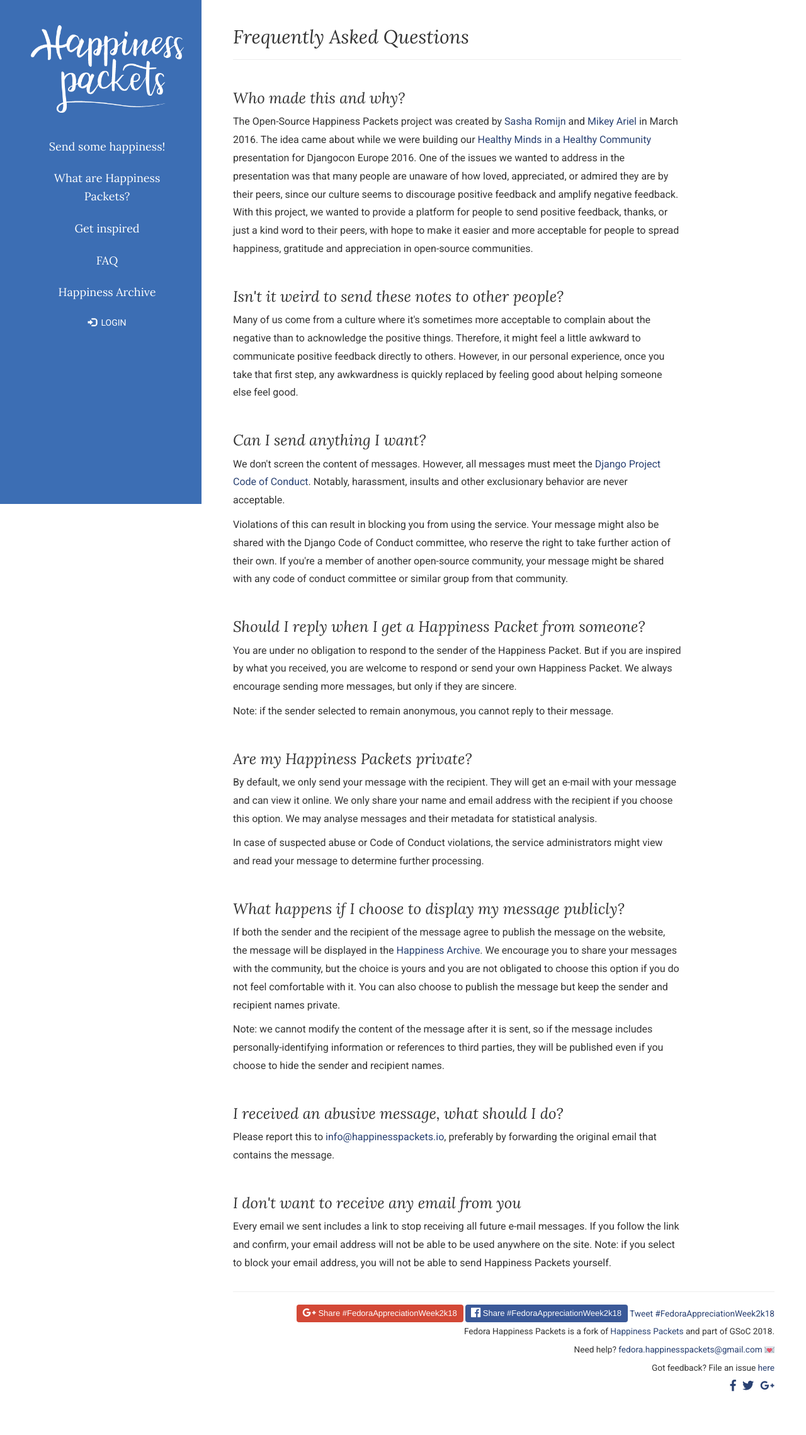
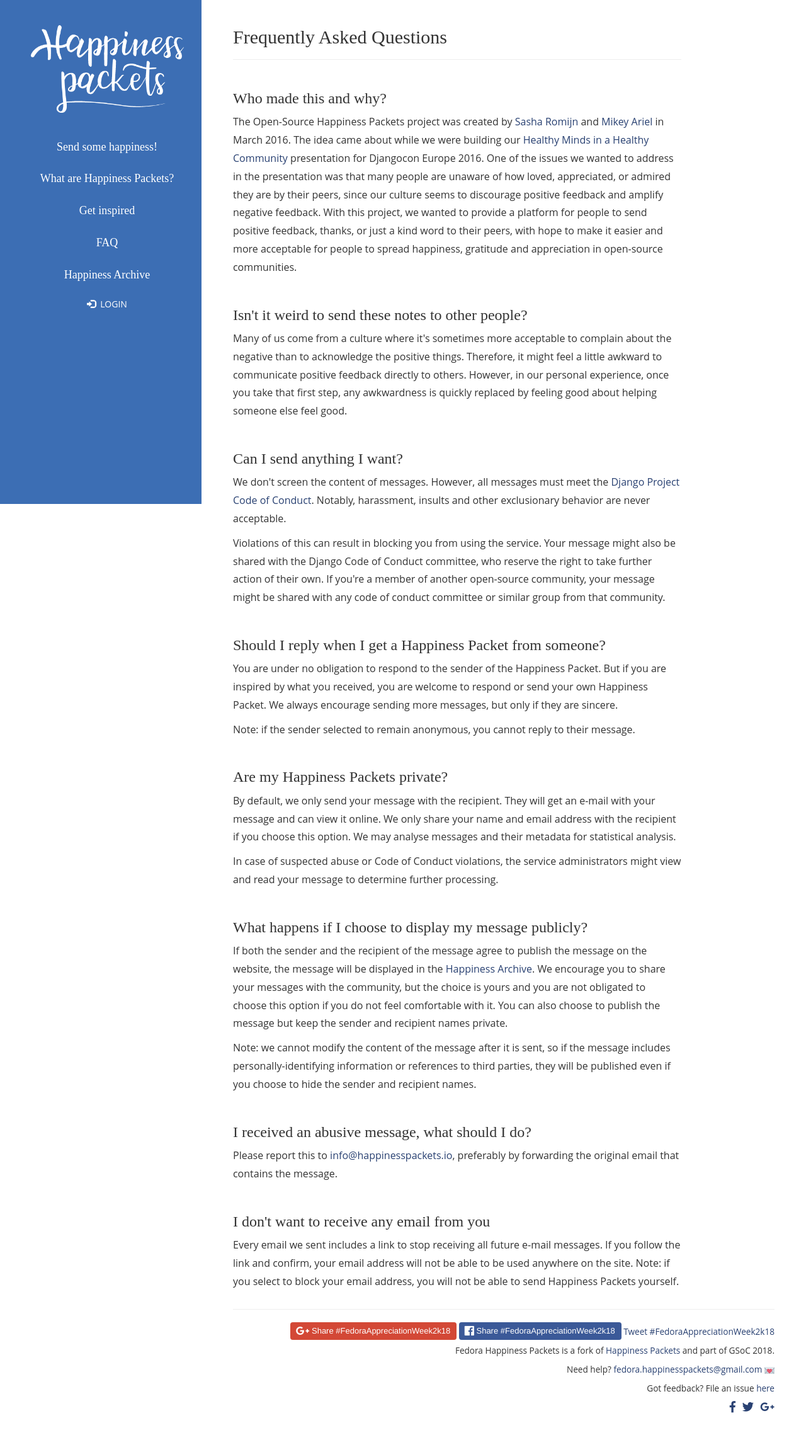
Before and after one commit to travisdev1/travis, a Django app: template templates/messaging/faq.html in a window 1280 px wide. Shown: the whole page at 63% size. Before the commit the page ends 2209 px from the top, so only its background shows below. Run offline with Django 3.2, Linux system fonts and the light colour scheme; the template is opened without the code that fills it, so the values that code supplies are empty; some libraries are stand-ins or nearby versions.

Commit message:
Update fonts

```diff
--- a/assets/css/custom.css
+++ b/assets/css/custom.css
@@ -1,12 +1,11 @@
 body {
-    font-family: 'Roboto', sans-serif;
+    font-family: 'Open Sans';
     line-height: 1.8em;
     font-size: 16px;
 }
 
 h1, h2, h3, h4, h5, h6 {
-    font-family: 'Lora', serif;
-    font-style: italic;
+    font-family: 'Montserrat';
     margin-top: 1.4em;
 }
 
@@ -27,7 +26,7 @@ aside .sidebar {
 
 aside .sidebar a {
     color: white;
-    font-family: Lora, sans-serif;
+    font-family: Montserrat;
     font-size: 18px;
 }
 
@@ -54,7 +53,7 @@ fieldset {
 }
 
 fieldset legend {
-    font-family: 'Lora', serif;
+    font-family: 'Montserrat';
     font-style: italic;
     border-bottom: 0px;
 }
--- a/templates/base.html
+++ b/templates/base.html
@@ -6,7 +6,6 @@
     <meta http-equiv="Content-Type" content="text/html; charset=utf-8">
 
     <meta name="viewport" content="width=device-width, initial-scale=1.0">
-    <link href="https://fonts.googleapis.com/css?family=Lora:400,400italic,700,700italic|Roboto:400,300,300italic,400italic,700,700italic&subset=latin,latin-ext" rel="stylesheet" type="text/css">
     <link href="{% static 'bootstrap/css/bootstrap.min.css' %}" rel="stylesheet">
     <link href="{% static 'css/all.css' %}" rel="stylesheet">
     <link href="{% static 'css/datepicker.css' %}" rel="stylesheet">
--- a/templates/base_email.html
+++ b/templates/base_email.html
@@ -5,10 +5,9 @@
     <meta http-equiv="Content-Type" content="text/html; charset=utf-8">
 
     <meta name="viewport" content="width=device-width, initial-scale=1.0">
-    <link href="https://fonts.googleapis.com/css?family=Lora:400,400italic,700,700italic|Roboto:400,300,300italic,400italic,700,700italic&subset=latin,latin-ext" rel="stylesheet" type="text/css">
 </head>
 
-<body style="background-color: #F23030;font-family: 'Roboto', sans-serif;font-size: 16px;line-height: 1.8em;">
+<body style="background-color: #F23030;font-family: 'Open Sans', sans-serif;font-size: 16px;line-height: 1.8em;">
     <div style="text-align: center;padding: 20px;">
         <img src="cid:logo.png@happinesspackets.io" alt="Open-source Happiness Packets" style="max-width: 400px; padding: 30px">
     </div>
```
